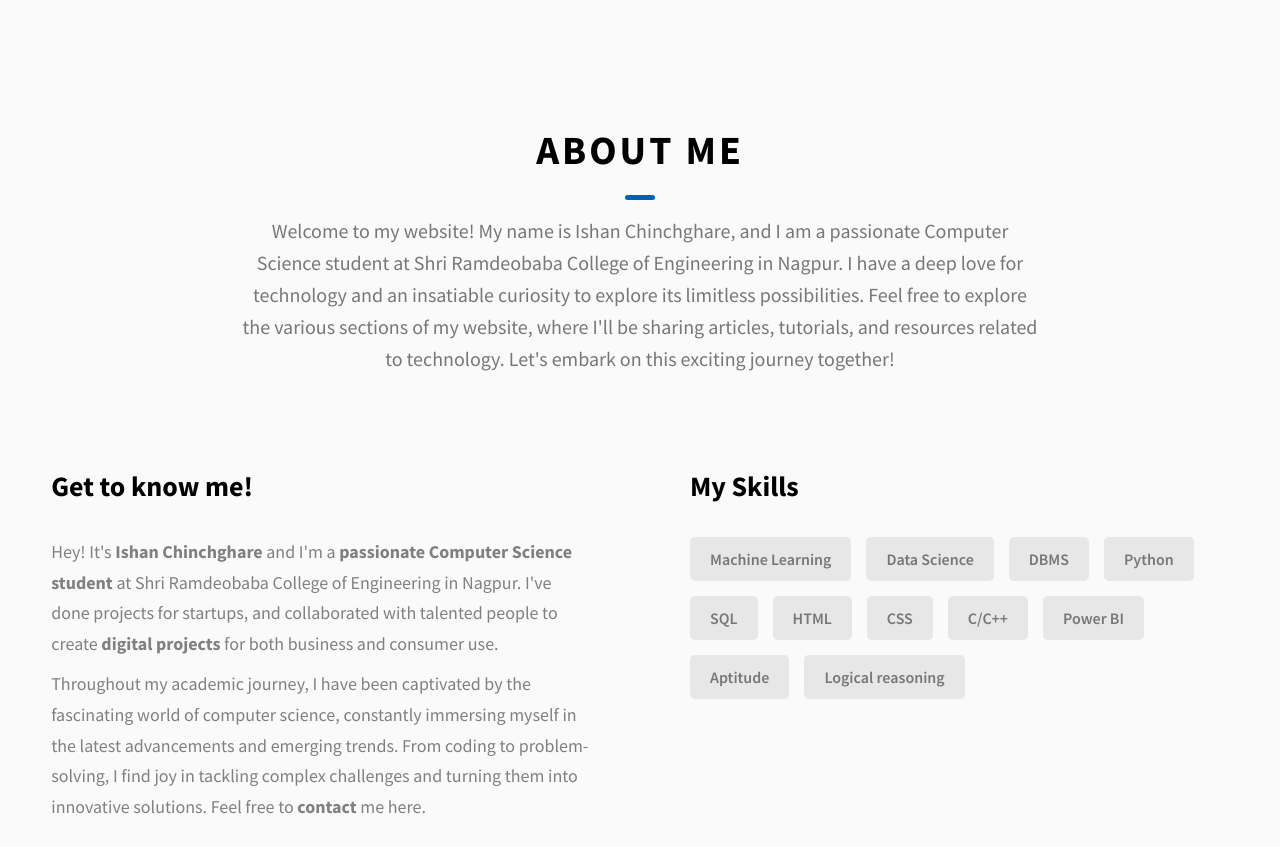
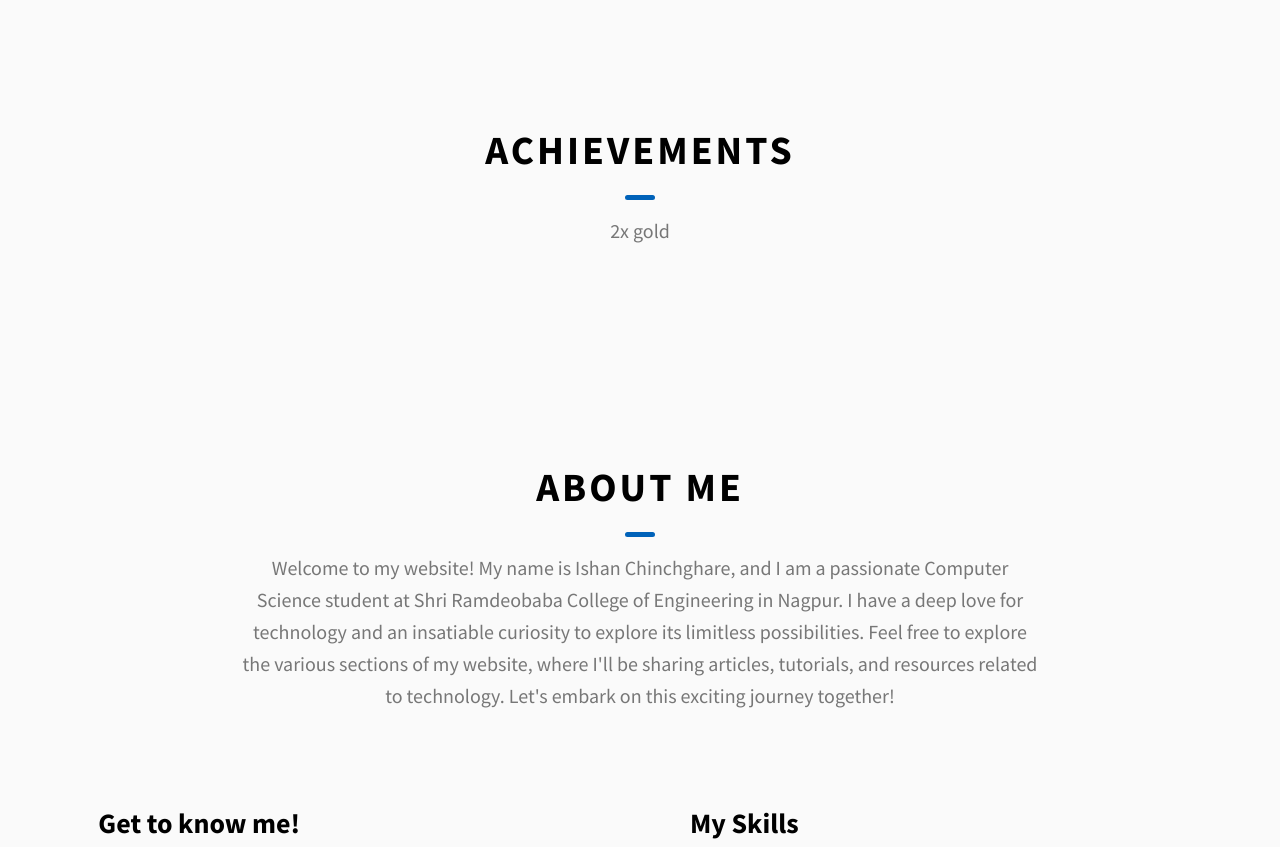
Before and after one commit to Ishan-Chinchghare/portfolio, a website: page index.html in a window 1280 px wide. Shown: the part 800-1647 px from the top of the page. Drawn offline with Linux system fonts and the light colour scheme.

Commit message:
Update index.html

```diff
--- a/index.html
+++ b/index.html
@@ -128,6 +128,14 @@
         <div class="mouse"></div>
       </div>
     </section>
+    <section id="about" class="about sec-pad">
+      <div class="main-container">
+        <h2 class="heading heading-sec heading-sec__mb-med">
+          <span class="heading-sec__main">Achievements</span>
+          <span class="heading-sec__sub">
+            2x gold
+          </span>
+        </h2>
     <section id="about" class="about sec-pad">
       <div class="main-container">
         <h2 class="heading heading-sec heading-sec__mb-med">
```
